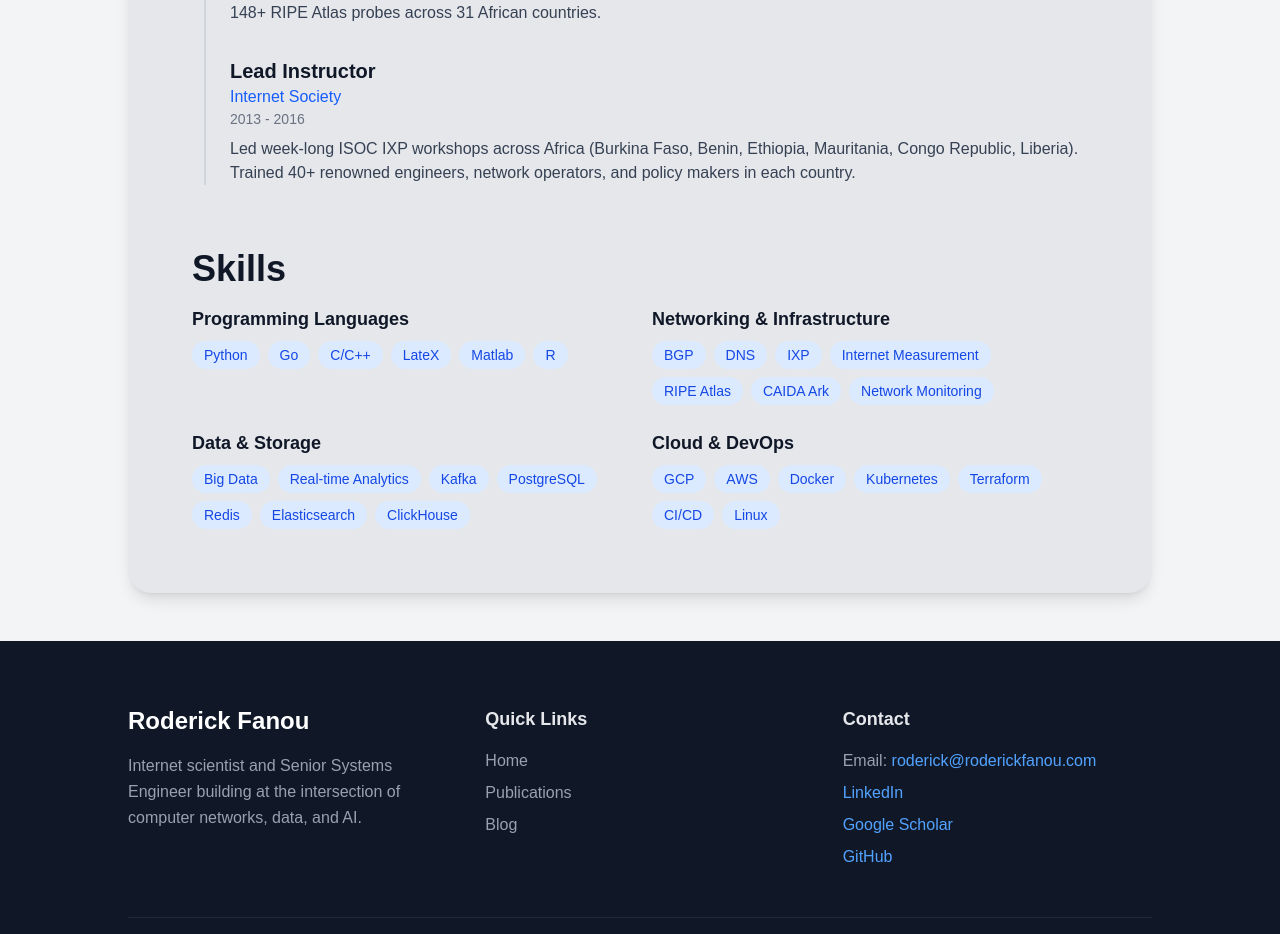
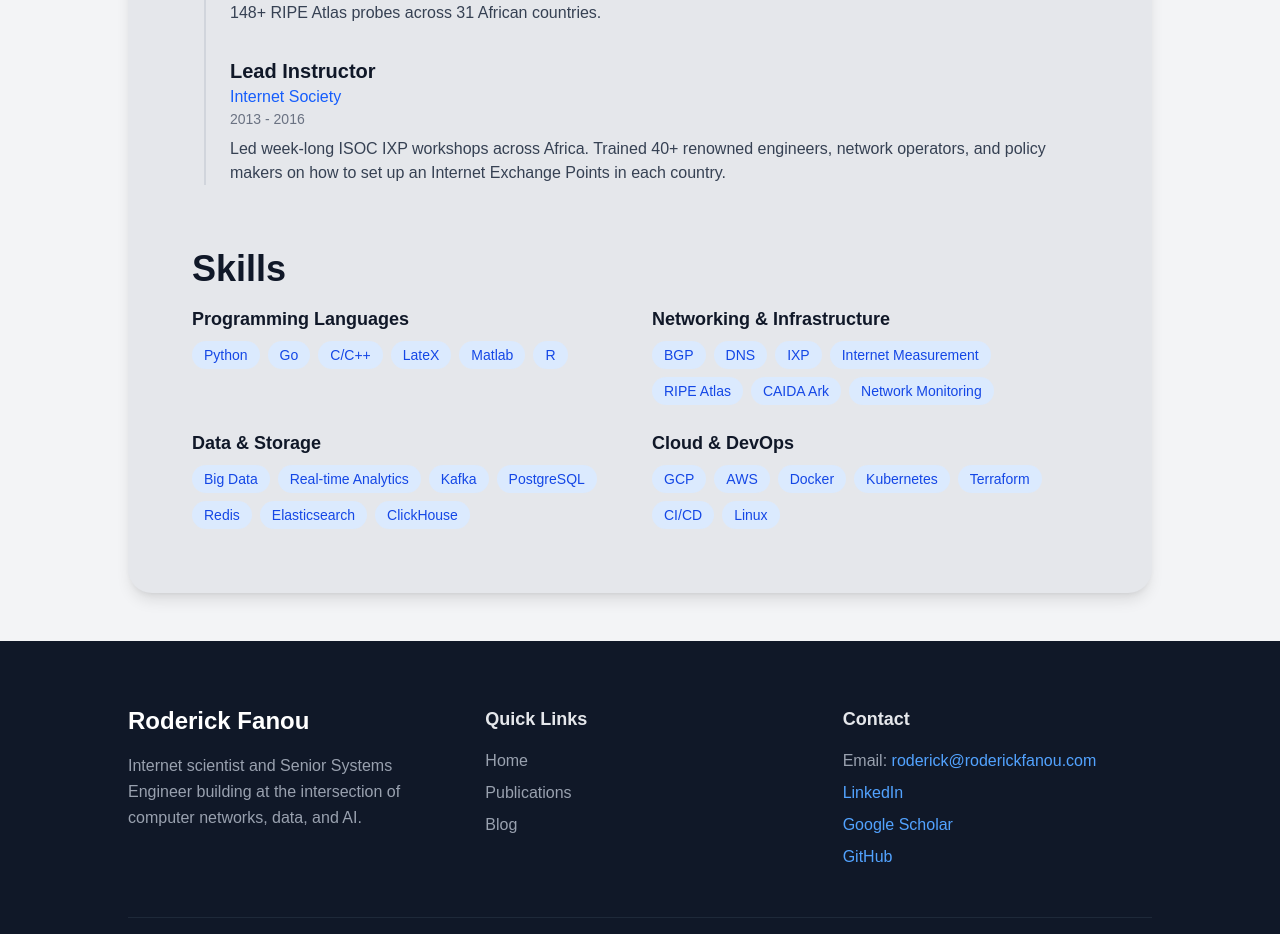
Before and after one commit to rodricfanou/rodricfanou.github.io, a Next.js app: page / in a window 1280 px wide. Shown: the part 1260-2194 px from the top of the page. Built offline with nearby package versions, Linux system fonts and the light colour scheme.

Commit message:
Update Lead Instructor description on home page

```diff
--- a/src/app/page.tsx
+++ b/src/app/page.tsx
@@ -107,7 +107,7 @@ export default function Home() {
                 <h3 className="text-xl font-bold text-gray-900">Lead Instructor</h3>
                 <p className="text-blue-600 font-medium">Internet Society</p>
                 <p className="text-gray-500 text-sm">2013 - 2016</p>
-                <p className="text-gray-700 mt-2">Led week-long ISOC IXP workshops across Africa (Burkina Faso, Benin, Ethiopia, Mauritania, Congo Republic, Liberia). Trained 40+ renowned engineers, network operators, and policy makers in each country.</p>
+                <p className="text-gray-700 mt-2">Led week-long ISOC IXP workshops across Africa. Trained 40+ renowned engineers, network operators, and policy makers on how to set up an Internet Exchange Points in each country.</p>
               </div>
             </div>
           </div>
```
